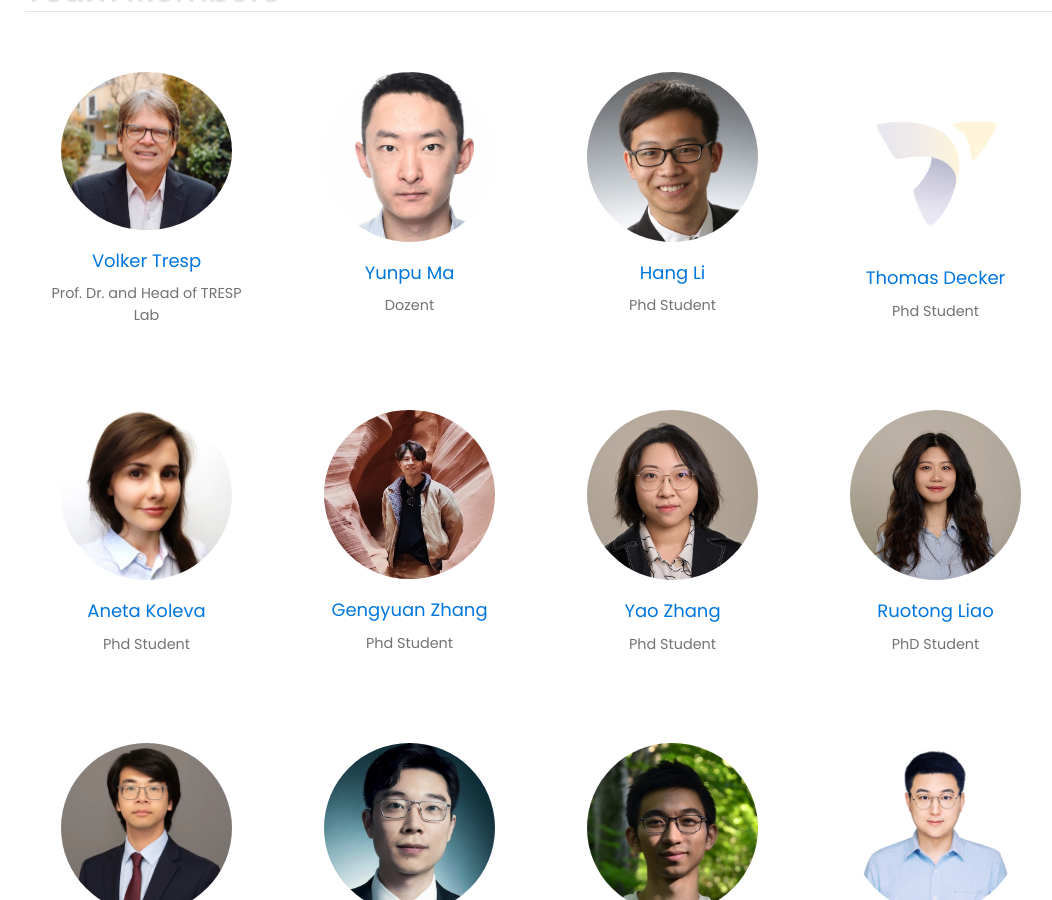
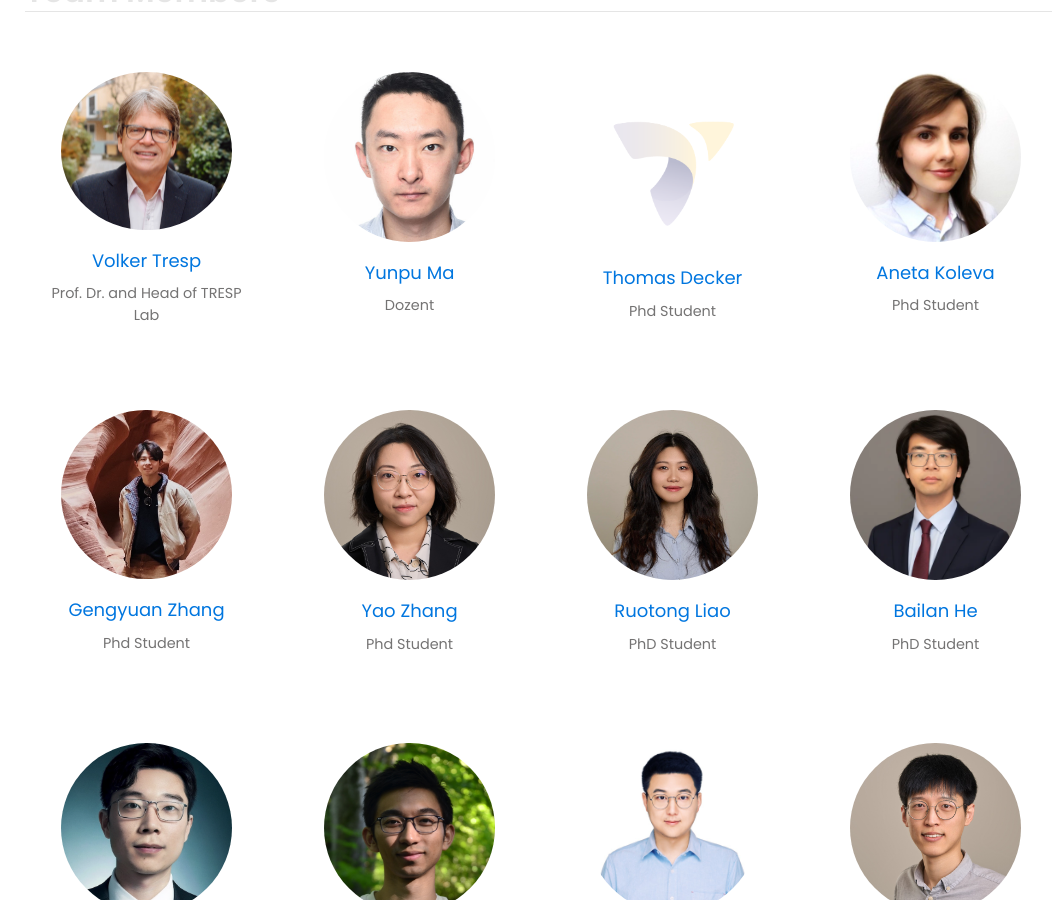
Before and after one commit to tresp-lab/tresp-lab.github.io, a Jekyll site: the page built from _pages/1-people.md, in a window 1280 px wide and 900 px high, scrolled down 334 px. Shown: the whole window, without its empty margins (99-1151 px from the left). Built offline with Jekyll 4.4.1, drawn with Linux system fonts in a browser that asks for light colours; comment, search, counter and statistics services are not loaded; a style sheet for code colours, icons or effects is not loaded; some of the changed text lies outside the part shown.

Commit message:
Move Hang Li to alumni

```diff
--- a/_pages/1-people.md
+++ b/_pages/1-people.md
@@ -17,10 +17,6 @@ staff:
       description: Dozent
       website: https://yunpuma.github.io/
       picture: people/yunpu.jpg
-    - name: Hang Li
-      description: Phd Student
-      website: https://hangligit.github.io/
-      picture: people/hangli.jpg
     - name: Thomas Decker
       description: Phd Student
       website: https://scholar.google.com/citations?user=Et8pIioAAAAJ&hl=en
```
Also changed, not shown: other parts of _pages/1-people.md (+4 -0 lines).
